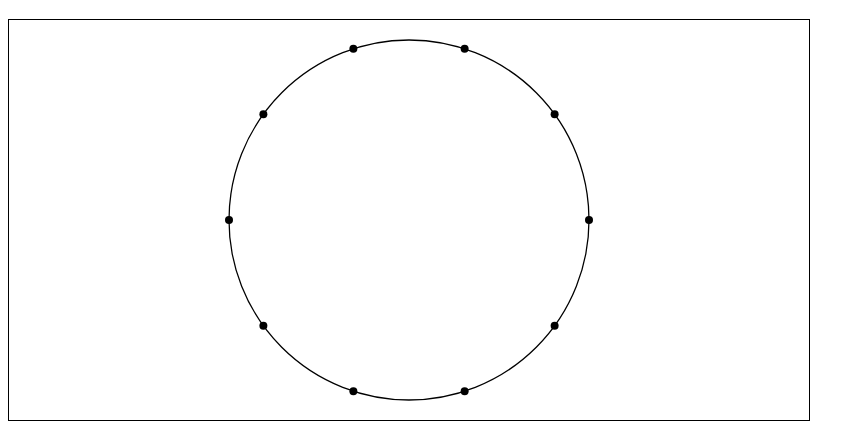
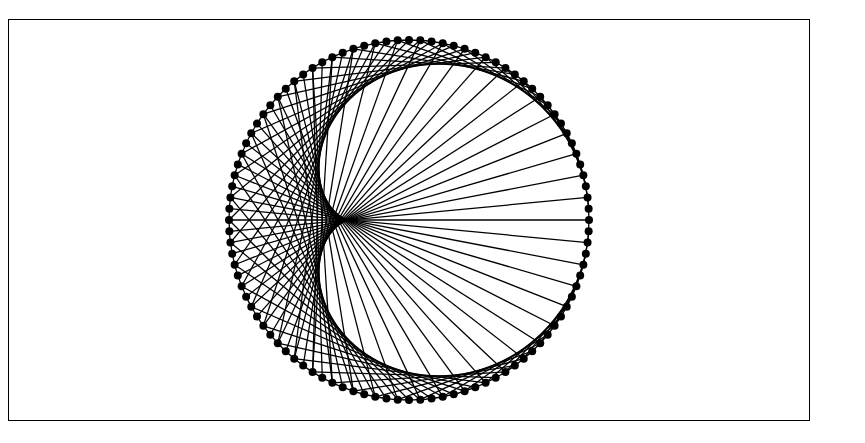
Before and after one commit to jlg-formation/tsrzz1-sud-june-2024, a website built with Vite: page front/index.html in a window 1280 px wide. Shown: the part 61-504 px from the top of the page, without its empty margins (0-865 px from the left). Built offline with nearby package versions, Linux system fonts and the light colour scheme.

Commit message:
dev: refactoring by helper

```diff
--- a/front/src/constants.ts
+++ b/front/src/constants.ts
@@ -1,3 +1,5 @@
 export const cx0 = 50;
 export const cy0 = 50;
 export const r0 = 45;
+export const r = 1;
+export const svgns = "http://www.w3.org/2000/svg";
--- a/front/src/main.ts
+++ b/front/src/main.ts
@@ -1,22 +1,37 @@
+import { r, svgns } from "./constants";
 import { computeAngle, computePointOnBigCircle } from "./math";
 import "./style.css";
+import { $, setAttribute } from "./utils";
 
-const svgns = "http://www.w3.org/2000/svg";
-const container = document.querySelector("g.samples");
-if (container === null) {
-  throw new Error("oups");
-}
+const container = $("g.samples");
 
-const samples = 10;
-const r = 1;
+const samples = 100;
+const multiplicationFactor = 2;
 
+// adding the samples
 for (let i = 0; i < samples; i++) {
   const angle = computeAngle(i, samples);
   const point = computePointOnBigCircle(angle);
 
   const circle = document.createElementNS(svgns, "circle");
-  circle.setAttributeNS(null, "cx", point.x + "");
-  circle.setAttributeNS(null, "cy", point.y + "");
-  circle.setAttributeNS(null, "r", String(r));
+  setAttribute(circle, "cx", point.x);
+  setAttribute(circle, "cy", point.y);
+  setAttribute(circle, "r", r);
   container.appendChild(circle);
 }
+
+// adding the lines
+for (let i = 0; i < samples; i++) {
+  const angle1 = computeAngle(i, samples);
+  const point1 = computePointOnBigCircle(angle1);
+
+  const angle2 = computeAngle(i * multiplicationFactor, samples);
+  const point2 = computePointOnBigCircle(angle2);
+
+  const line = document.createElementNS(svgns, "line");
+  setAttribute(line, "x1", point1.x);
+  setAttribute(line, "y1", point1.y);
+  setAttribute(line, "x2", point2.x);
+  setAttribute(line, "y2", point2.y);
+  container.appendChild(line);
+}
--- a/front/src/style.css
+++ b/front/src/style.css
@@ -14,5 +14,10 @@ svg {
       fill: black;
       stroke: none;
     }
+
+    line {
+      stroke: black;
+      stroke-width: 0.02em;
+    }
   }
 }
--- /dev/null
+++ b/front/src/utils.ts
@@ -0,0 +1,15 @@
+export const $ = (selector: string): Element => {
+  const elt = document.querySelector<Element>(selector);
+  if (elt === null) {
+    throw new Error(`Cannot find the selector ${selector}`);
+  }
+  return elt;
+};
+
+export const setAttribute = (
+  elt: Element,
+  key: string,
+  value: number
+): void => {
+  elt.setAttributeNS(null, key, value + "");
+};
```
